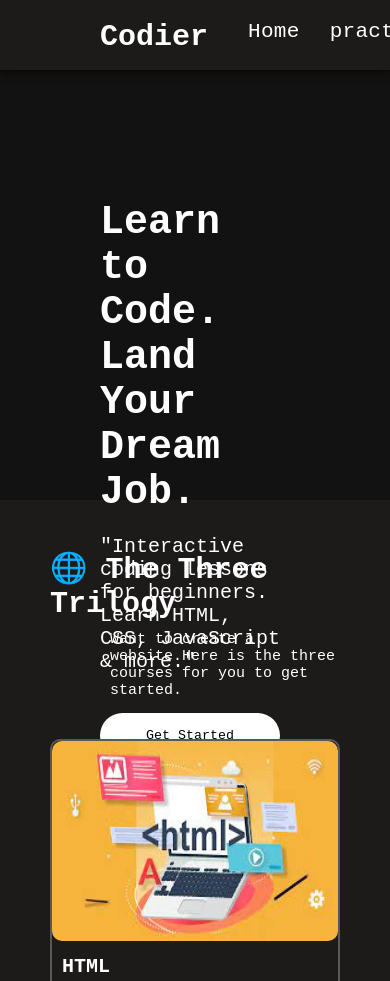
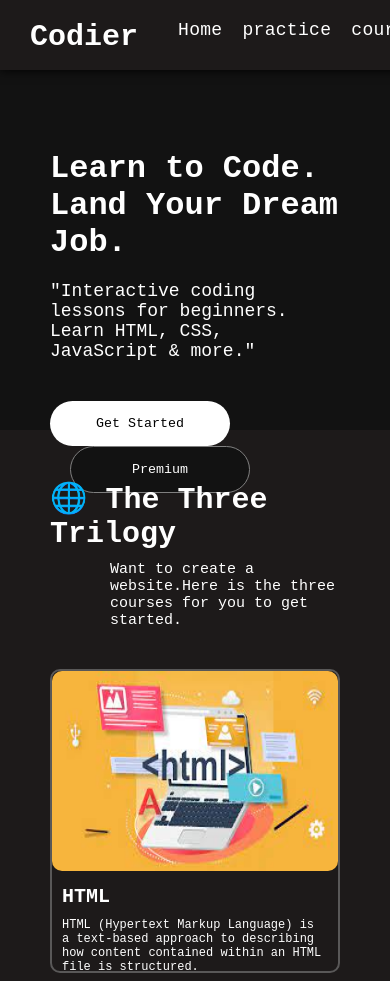
Before and after one commit to Harshu2804/codier.github.io, a plain HTML site: page index.html in a window 390 px wide. Shown: the top 981 px of the page. Drawn offline with Linux system fonts and the light colour scheme.

Commit message:
Update style.css

```diff
--- a/style.css
+++ b/style.css
@@ -203,3 +203,181 @@ a {
 .content{
     padding: 10px;
 }
+/* responsive  */
+
+@media (max-width: 1200px) {
+    .nav-bar h2 {
+        margin-left: 50px;
+        width: auto;
+    }
+}
+
+@media (max-width: 992px) {
+    .hero {
+        padding: 80px 50px;
+        padding-top: 150px;
+    }
+
+    .hero h1 {
+        font-size: 32px;
+    }
+
+    .hero p {
+        font-size: 18px;
+    }
+
+    .nav-bar {
+        justify-content: space-between;
+        padding: 0 30px;
+    }
+
+    .nav-bar h2 {
+        margin-left: 0;
+        width: auto;
+    }
+
+    ul {
+        gap: 20px;
+    }
+
+    a {
+        font-size: 18px;
+    }
+}
+
+@media (max-width: 768px) {
+    .nav-bar {
+        flex-direction: row;
+        height: 70px; /*
+        padding: 0 20px;
+        align-items: center;
+    }
+
+    .nav-bar h2 {
+        margin: 0;
+        font-size: 24px;
+    }
+
+    ul {
+        margin: 0;
+        gap: 15px;
+    }
+
+    a {
+        font-size: 16px;
+    }
+
+    .hero {
+        padding: 120px 30px 80px;
+        text-align: center;
+    }
+
+    .hero-buttons {
+        display: flex;
+        flex-direction: column;
+        align-items: center;
+    }
+
+    .premium {
+        margin-left: 0;
+        margin-top: 15px;
+    }
+
+    .section {
+        padding: 30px;
+    }
+
+    .section p {
+        margin-left: 0;
+        text-align: center;
+    }
+
+    .contact-form {
+        flex-direction: column;
+        align-items: center;
+    }
+
+    .contact-form textarea {
+        width: 300px;
+    }
+
+    .submit {
+        margin: 20px auto 0;
+        display: block;
+    }
+}
+
+@media (max-width: 576px) {
+    .nav-bar {
+        flex-wrap: wrap;
+        height: auto;
+        padding: 10px;
+    }
+
+    .nav-bar h2 {
+        width: 100%;
+        text-align: center;
+        margin-bottom: 10px;
+    }
+
+    ul {
+        width: 100%;
+        justify-content: center;
+        flex-wrap: wrap;
+        gap: 10px 20px;
+    }
+
+    .hero h1 {
+        font-size: 28px;
+    }
+
+    .hero p {
+        font-size: 16px;
+    }
+
+    .card {
+        width: 100%;
+    }
+
+    .contact-form input {
+        width: 100%;
+    }
+
+    .contact-form textarea {
+        width: 100%;
+    }
+
+    .user-exp {
+        flex-direction: column;
+        align-items: center;
+    }
+
+    .container {
+        width: 100%;
+    }
+
+    .submit {
+        width: 40%;
+    }
+}
+
+.submit {
+    margin: 20px auto 0 !important;
+
+    display: block;
+}
+
+.nav-bar {
+    align-items: center;
+    padding: 0 100px;
+}
+
+@media (max-width: 850px) {
+    .nav-bar {
+        padding: 0 30px;
+    }
+
+    a {
+        font-size: 15px;
+    }
+}
```
